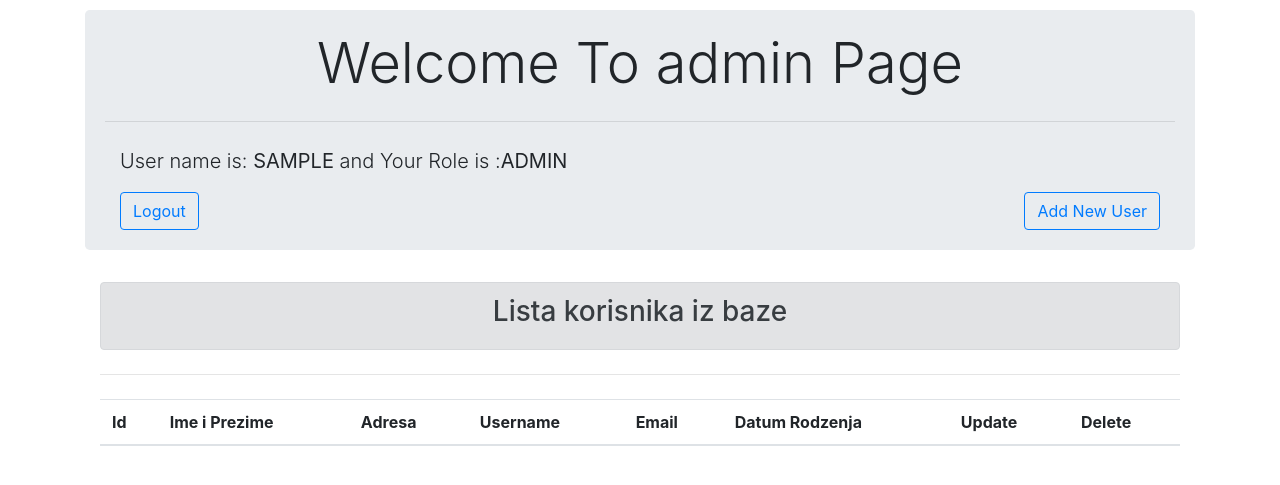
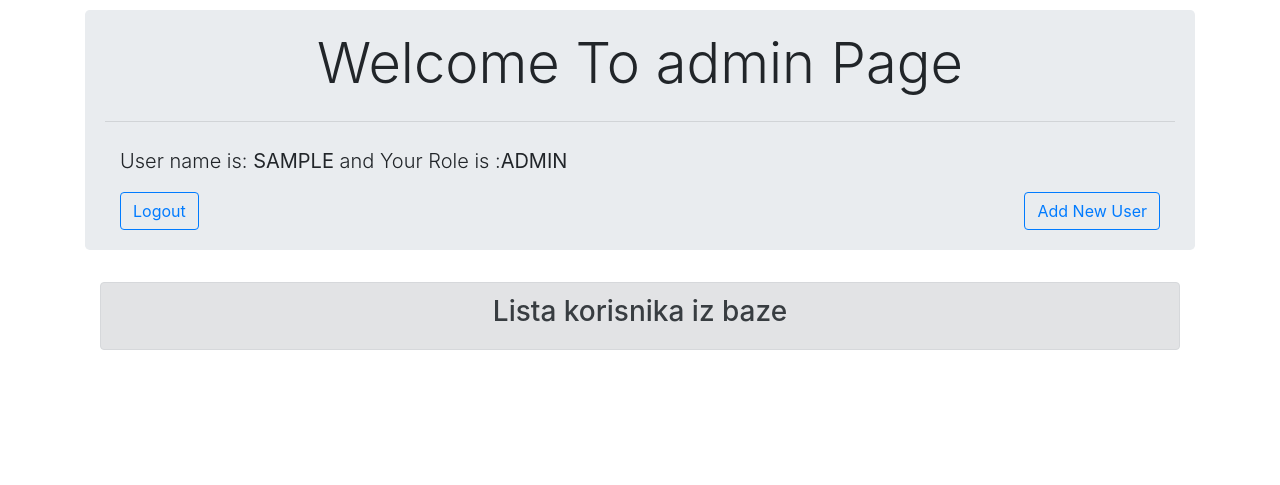
Before and after one commit to AdmirKaralic/crud, a PHP site: page /admin.php in a window 1280 px wide. Shown: the top 485 px of the page. Run offline with PHP 8.4, Linux system fonts and the light colour scheme; the visitor is signed in with stand-in values (Sample User, id 1); tables that the repository leaves empty or names only in its code hold one stand-in row (values such as "Sample post"); lists and menus that the app fills with data are empty; some libraries are stand-ins or nearby versions.

Commit message:
izmjena izlistavanja korisnika iz baze

```diff
--- a/admin.php
+++ b/admin.php
@@ -37,46 +37,35 @@ $upit1=mysql_query($sql);
   <h3>Lista korisnika iz baze </h3>
 </div>
 
- <hr class="my-4">
- <div class="table-responsive">
-<table class="table table-striped">
-  <thead>
-    <tr>
-	  <th scope="col">Id</th>
-      <th scope="col">Ime i Prezime</th>
-      <th scope="col">Adresa</th>
-      <th scope="col">Username</th>
-	  <th scope="col">Email</th>
-      <th scope="col">Datum Rodzenja</th>
-	  <th scope="col">Update</th>
-	  <th scope="col">Delete</th>
-    </tr>
-  </thead>
-<tbody>
-<?php
+<div class="row">
+  <?php
 while($upit2=mysql_fetch_assoc($upit1))
 {
-	?>
-    <tr>
-	  <td><?php echo $upit2['id'];?></td>
-      <td><?php echo $upit2['imeprezime'];?></td>
-      <td><?php echo $upit2['adresa'];?></td>
-      <td><?php echo $upit2['username'];?></td>
-      <td><?php echo $upit2['email'];?></td>
-	  <td><?php echo $upit2['dob'];?></td>
-	  <td><a class="btn btn-warning btn-xs" role="button" href="edit.php?id=<?php echo $upit2['id']?>">Update</a></td>
-	  <td><a class="btn btn-danger btn-xs" role="button"  href="delete.php?id=<?php echo $upit2['id']?>">Delete</a></td>
-    </tr>
+  ?>
 
-<?php
+  <div class="col-md-4">
+    <div style="border:1px solid #000;margin:6px -8px; box-sizing: border-box; padding: 5px;">
+         <h3><small>Id: <?php echo $upit2['id'];?> </small> - <?php echo $upit2['imeprezime'];?></h3>
+    <hr class="my-4">
+    <p><strong>Username: </strong> <?php echo $upit2['username'];?></p>
+    <p><strong>Email: </strong> <?php echo $upit2['email'];?></p>
+    <p><strong>Address: </strong> <?php echo $upit2['adresa'];?></p>
+    <p><strong>Date of Birth: </strong> <?php echo $upit2['dob'];?></p>
+
+         <button type="button" style="float: left;" class="btn btn-secondary btn-warning btn-xs"><a href="edit.php?id=<?php echo $upit2['id']?>">Update</a></button>
+         <button type="button" style="float: right;" class="btn btn-secondary btn-danger btn-xs"><a href="edit.php?id=<?php echo $upit2['id']?>">Delete</a></button>
+         <div class="clearFix"></div>
+  </div>
+</div>
+   <?php
 }
 }else{
-	header('location: index.php');
+  header('location: index.php');
 }
 
 ?>
-</tbody>
-</table>
+
+  </div>
+
 </div>
 </div>
-</div>
```
